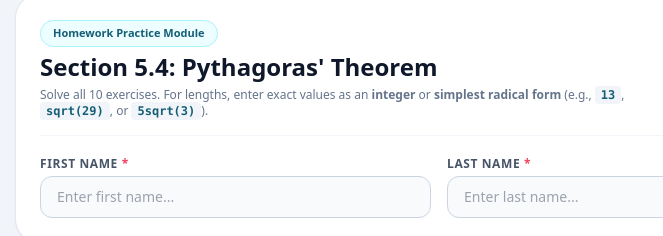
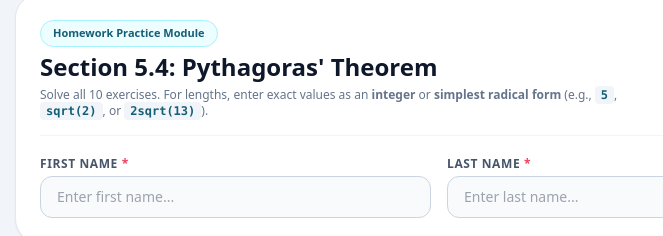
Before and after one commit to williamswick96-coder/GeometryWed, a plain HTML site: page index.html in a window 1280 px wide. Shown: the part 111-347 px from the top of the page, 201-864 px from the left. Drawn offline with nearby package versions, Linux system fonts and the light colour scheme.

Commit message:
Update exercise instructions in index.html

```diff
--- a/index.html
+++ b/index.html
@@ -65,7 +65,7 @@
                     </span>
                     <h2 class="text-2xl font-black text-slate-900">Section 5.4: Pythagoras' Theorem</h2>
                     <p class="text-xs text-slate-500 font-medium mt-1">
-                        Solve all 10 exercises. For lengths, enter exact values as an <strong>integer</strong> or <strong>simplest radical form</strong> (e.g., <code class="bg-slate-100 px-1.5 py-0.5 rounded text-cyan-800 font-bold">13</code>, <code class="bg-slate-100 px-1.5 py-0.5 rounded text-cyan-800 font-bold">sqrt(29)</code>, or <code class="bg-slate-100 px-1.5 py-0.5 rounded text-cyan-800 font-bold">5sqrt(3)</code>).
+                        Solve all 10 exercises. For lengths, enter exact values as an <strong>integer</strong> or <strong>simplest radical form</strong> (e.g., <code class="bg-slate-100 px-1.5 py-0.5 rounded text-cyan-800 font-bold">5</code>, <code class="bg-slate-100 px-1.5 py-0.5 rounded text-cyan-800 font-bold">sqrt(2)</code>, or <code class="bg-slate-100 px-1.5 py-0.5 rounded text-cyan-800 font-bold">2sqrt(13)</code>).
                     </p>
                 </div>
                 <span class="px-3 py-1.5 bg-blue-50 text-blue-700 rounded-xl text-xs font-extrabold border border-blue-200 whitespace-nowrap">
```
